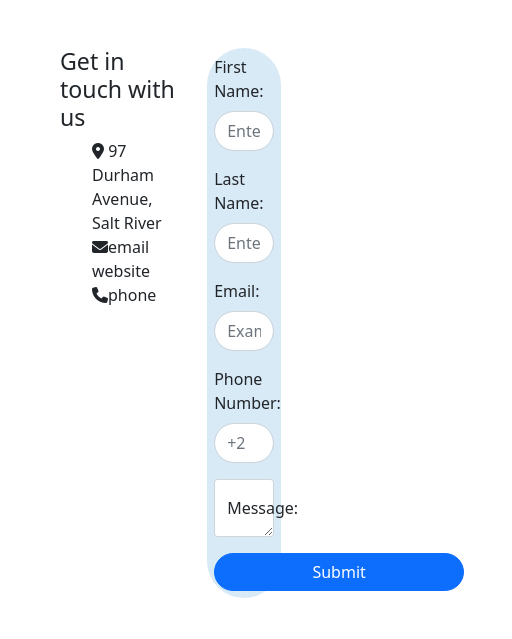
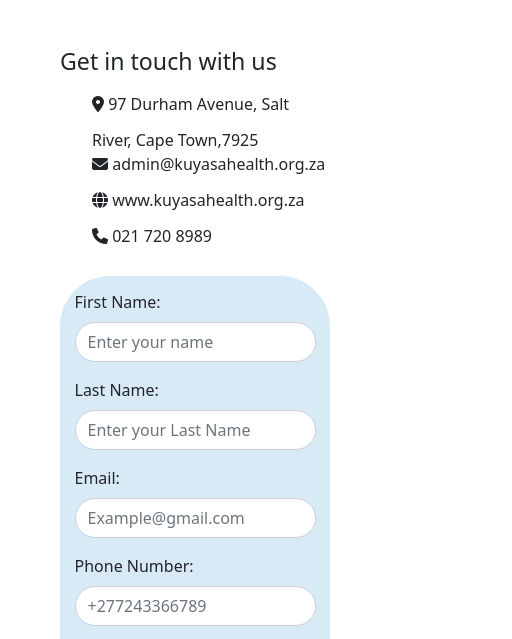
Before and after one commit to bngcwayi/contact_form, a plain HTML site: page index.html in a window 390 px wide. Shown: the top 639 px of the page, 512 px wide, since content can reach past the window. Drawn offline with nearby package versions, Linux system fonts and the light colour scheme.

Commit message:
added more contact us details and icons

```diff
--- a/index.html
+++ b/index.html
@@ -24,19 +24,24 @@
   <body>
     <div class="container-form">
       <div class="row m-5">
-        <div class="col-6">
-          <h3>Get in touch with us</h3>
+        <div class="col-xs-12 col-sm-6">
+          <h3 class="mb-3">Get in touch with us</h3>
           <ul>
             <li>
-              <i class="fa-solid fa-location-dot"></i> 97 Durham Avenue, Salt
-              River
+              <i class="fa-solid fa-location-dot mb-3"></i> 97 Durham Avenue,
+              Salt River, Cape Town,7925
             </li>
-            <li><i class="fa-solid fa-envelope"></i>email</li>
-            <li>website</li>
-            <li><i class="fa-solid fa-phone"></i>phone</li>
+            <li>
+              <i class="fa-solid fa-envelope mb-3"></i>
+              admin@kuyasahealth.org.za
+            </li>
+            <li>
+              <i class="fa-solid fa-globe mb-3"></i> www.kuyasahealth.org.za
+            </li>
+            <li><i class="fa-solid fa-phone mb-3"></i> 021 720 8989</li>
           </ul>
         </div>
-        <div class="col-6">
+        <div class="col-xs-12 col-sm-6">
           <form action="">
             <div class="mb-3">
               <label for="name" class="form-label">First Name:</label>
--- a/style.css
+++ b/style.css
@@ -26,8 +26,9 @@ form {
   height: 40px;
 }
 button {
-  width: 250px;
+  width: 100px;
   padding: 70px;
+  margin-left: 50px;
 }
 
 /*Social media icon styling*/
@@ -43,3 +44,10 @@ button {
   color: #0f1419;
   font-size: 3rem;
 }
+
+@media screen and (max-width: 415px) {
+  form {
+    display: inline-block;
+    width: 100%;
+  }
+}
```
